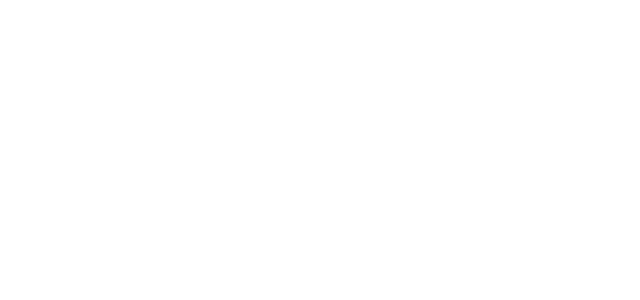
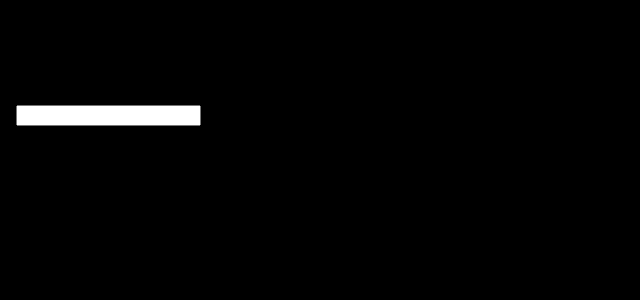
Before and after one commit to dahpizu/react-1, a React (Vite) app: page / in a window 1280 px wide. Shown: the top 300 px of the page, without its empty margins (0-640 px from the left). Built offline with nearby package versions, Linux system fonts and the light colour scheme.

Commit message:
move css file into the src folder

```diff
--- a/package.json
+++ b/package.json
@@ -11,7 +11,8 @@
   },
   "dependencies": {
     "react": "^18.2.0",
-    "react-dom": "^18.2.0"
+    "react-dom": "^18.2.0",
+    "react-icons": "^5.2.1"
   },
   "devDependencies": {
     "@types/react": "^18.2.66",
--- a/src/App.jsx
+++ b/src/App.jsx
@@ -1,8 +1,12 @@
 import Movie from "./movie";
+import React from "react";
+import "./stylesheet.css";
 function App() {
-  <div>
-    <Movie />
-  </div>;
+  return (
+    <div>
+      <Movie />
+    </div>
+  );
 }
 
 export default App;
```
Also changed, not shown: src/stylesheet.css (renamed from stylesheet.css), 1 other file (tests, documents, lock files or other folders).
